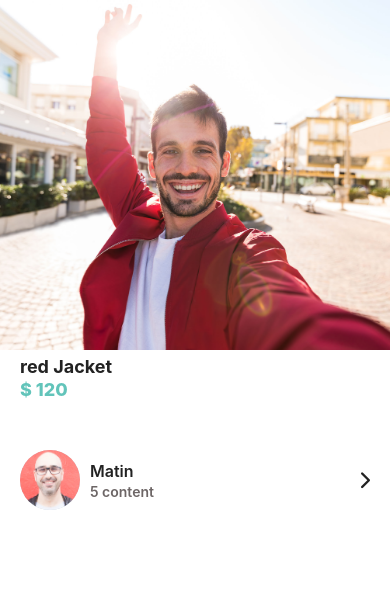
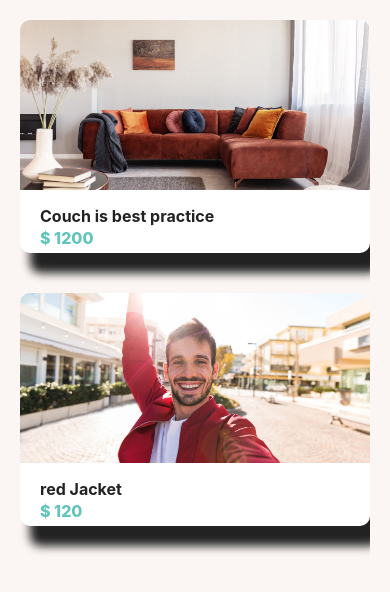
Before and after one commit to Matin-Sangabi/forms-react-native, a React Native app: screen / in a window 390 px wide. Shown: the top 592 px of the page. Built offline with nearby package versions, Linux system fonts and the light colour scheme.

Commit message:
update app in feedScreen

```diff
--- a/App.js
+++ b/App.js
@@ -3,6 +3,7 @@ import React from 'react'
 import PostScreen from './app/Screen/PostScreen'
 import DetailsScreen from './app/Screen/DetailsScreen'
 import {NavigationContainer} from "@react-navigation/native"
+import FeedScreen from './app/Screen/FeedScreen';
 // import LoginScreen from './app/Screen/LoginScreen'
 
 export default function App() {
@@ -10,7 +11,8 @@ export default function App() {
     // <LoginScreen />
     // <RegisterScreen />
     <NavigationContainer>
-      <DetailsScreen />
+      {/* <DetailsScreen /> */}
+      <FeedScreen />
     </NavigationContainer>
   );
 }
--- /dev/null
+++ b/app/Components/CartITem.js
@@ -0,0 +1,34 @@
+import { Image, StyleSheet, Text, View } from "react-native";
+import React from "react";
+import FeedDetails from "./FeedDetails";
+import { colors } from "../constants/color.enum";
+
+export default function CartITem({ item }) {
+  return (
+    <View style={styles.container}>
+      <Image source={item.image} style={styles.image} />
+      <FeedDetails data={item} size={16} />
+    </View>
+  );
+}
+
+const styles = StyleSheet.create({
+  container: {
+    flexDirection: "column",
+    rowGap: 10,
+    borderRadius: 10,
+    shadowOffset: { width: 10, height: 20 },
+    shadowOpacity: 100,
+    shadowColor: colors.dark,
+    shadowRadius: 10,
+    backgroundColor: colors.white,
+    paddingBottom: 5,
+  },
+  image: {
+    borderTopLeftRadius: 10,
+    borderTopRightRadius: 10,
+    width: "100%",
+    height: 170,
+    objectFit: "cover",
+  },
+});
--- /dev/null
+++ b/app/Components/FeedDetails.js
@@ -0,0 +1,25 @@
+import { StyleSheet, View } from "react-native";
+import React from "react";
+import AppText from "./AppText";
+
+export default function FeedDetails({ data , size = 18 }) {
+  return (
+    <View style={styles.imageDetails}>
+      <AppText fontWeight="700" color="dark" fontSize={size}>
+        {data?.title}
+      </AppText>
+      <AppText color="secondary" fontSize={size} fontWeight="800">
+        $ {data?.price}
+      </AppText>
+    </View>
+  );
+}
+
+const styles = StyleSheet.create({
+  imageDetails: {
+    flexDirection: "column",
+    rowGap: 2,
+    paddingHorizontal: 20,
+    paddingTop: 6,
+  },
+});
--- a/app/Container/Screen.js
+++ b/app/Container/Screen.js
@@ -2,12 +2,18 @@ import React from "react";
 import { SafeAreaView, ScrollView, StyleSheet } from "react-native";
 import Constants from "expo-constants";
 
-export default function Screen({ children }) {
+export default function Screen({ children , isSafeArea = false }) {
+  if (!isSafeArea)
+    return (
+      <ScrollView keyboardShouldPersistTaps="handled" style={styles.container}>
+        {children}
+      </ScrollView>
+    );
   return (
-    <ScrollView keyboardShouldPersistTaps="handled" style={styles.container}>
+    <SafeAreaView style={styles.container}>
       {children}
-    </ScrollView>
-  );
+    </SafeAreaView>
+  )
 }
 
 const styles = StyleSheet.create({
--- a/app/Screen/DetailsScreen.js
+++ b/app/Screen/DetailsScreen.js
@@ -4,14 +4,15 @@ import React, { useEffect, useState } from "react";
 import { feedData } from "../utils/setting";
 import AppText from "../Components/AppText";
 import Avatar from "../Components/Avatar/Avatar";
+import FeedDetails from "../Components/FeedDetails";
 
 export default function DetailsScreen() {
   const [data, setData] = useState(null);
-//   const route = useRoute();
-  const  id  =  2;
+  //   const route = useRoute();
+  const id = 2;
 
   function findData(id) {
-    console.log(id)
+    console.log(id);
     const findData = feedData.find((item) => +item.id === +id);
     setData(findData);
   }
@@ -24,14 +25,7 @@ export default function DetailsScreen() {
     return (
       <View style={styles.container}>
         <Image source={data?.image} style={styles.image} />
-        <View style={styles.imageDetails}>
-          <AppText fontWeight="700" color="dark" fontSize={18}>
-            {data?.title}
-          </AppText>
-          <AppText color="secondary" fontSize={18} fontWeight="800">
-            $ {data?.price}
-          </AppText>
-        </View>
+        <FeedDetails data={data} />
         <View style={styles.avatarContainer}>
           <Avatar
             src={data.author?.src}
@@ -55,15 +49,9 @@ const styles = StyleSheet.create({
     height: 350,
     objectFit: "cover",
   },
-  imageDetails: {
-    flexDirection: "column",
-    rowGap: 2,
-    paddingHorizontal : 20,
-    paddingTop : 6
-  },
   avatarContainer: {
     marginTop: 40,
     padding: 10,
-    paddingHorizontal : 20
+    paddingHorizontal: 20,
   },
 });
--- /dev/null
+++ b/app/Screen/FeedScreen.js
@@ -0,0 +1,31 @@
+import { FlatList, StyleSheet, Text, View } from "react-native";
+import React from "react";
+import Screen from "../Container/Screen";
+import { feedData } from "../utils/setting";
+import CartITem from "../Components/CartITem";
+import Separator from "../Components/Separator";
+import { colors } from "../constants/color.enum";
+
+export default function FeedScreen() {
+  return (
+    <Screen isSafeArea>
+      <View style={styles.container}>
+        <FlatList
+          data={feedData}
+          keyExtractor={(item) => item.id.toString()}
+          renderItem={({ item }) => <CartITem item={item} />}
+          ItemSeparatorComponent={<Separator />}
+        />
+      </View>
+    </Screen>
+  );
+}
+
+const styles = StyleSheet.create({
+  container: {
+    flex: 1,
+    paddingHorizontal: 20,
+    paddingVertical: 20,
+    backgroundColor : colors.primary
+  },
+});
```
